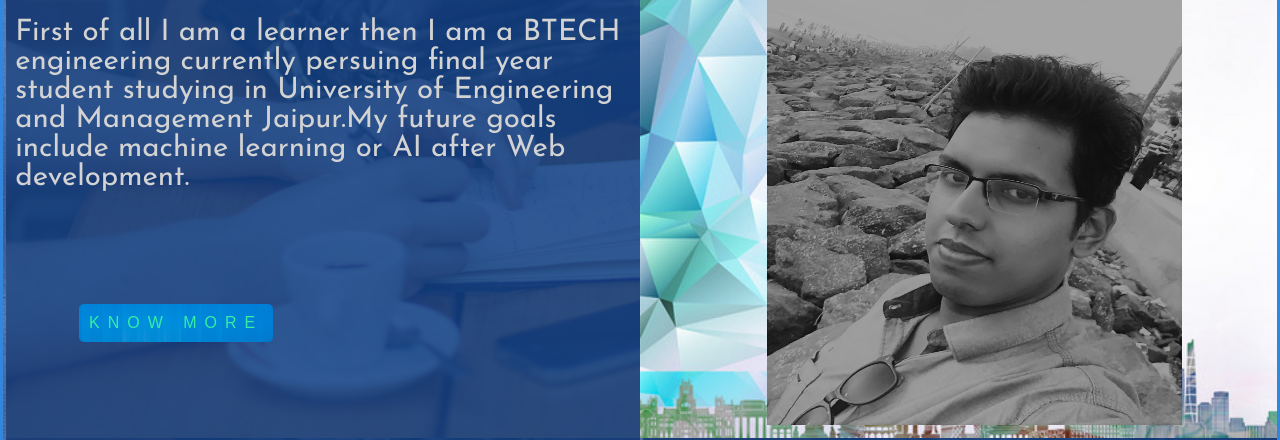
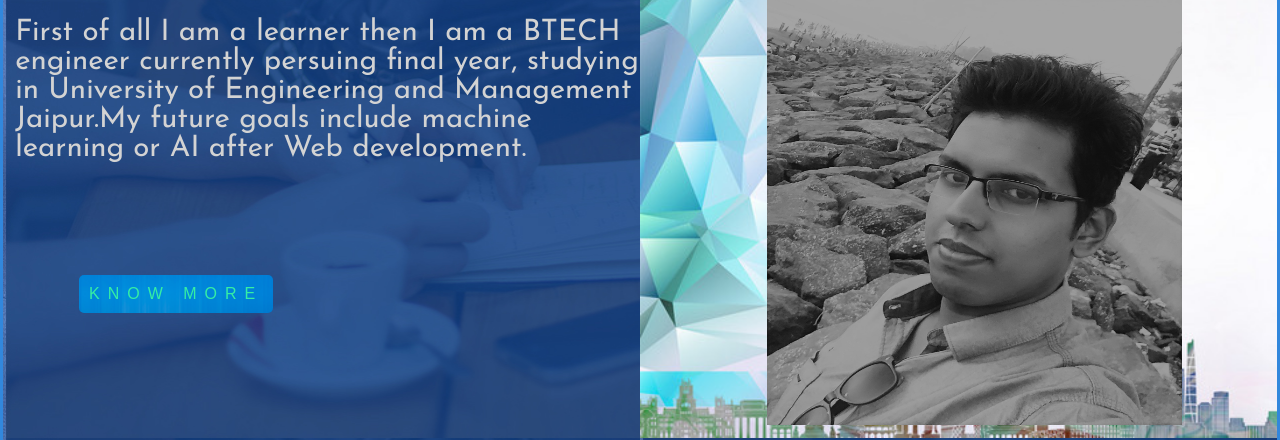
Before and after one commit to AnuragGhosh7/Portfolio, a plain HTML site: page index.html in a window 1280 px wide. Shown: the part 660-1100 px from the top of the page. Drawn offline with Linux system fonts and the light colour scheme.

Commit message:
second-commit

```diff
--- a/index.html
+++ b/index.html
@@ -36,7 +36,7 @@
 
 		<div class="sub-part-row">
 
-		<div class="container-item whoami myFont"><h1 class="heading">WHO AM I ?</h1><div class="text">First of all I am a learner then I am a BTECH engineering currently persuing final year student studying in University of Engineering and Management Jaipur.My future goals include machine learning or AI after Web development.</div><div class="button"><button> Know more </button></div>
+		<div class="container-item whoami myFont"><h1 class="heading">WHO AM I ?</h1><div class="text">First of all I am a learner then I am a BTECH engineer currently persuing final year, studying in University of Engineering and Management Jaipur.My future goals include machine learning or AI after Web development.</div><div class="button"><button> Know more </button></div>
 		</div>
 
 		<div class="aboutme"><img src="anuragB&W.jpg" class="image-size">
```
